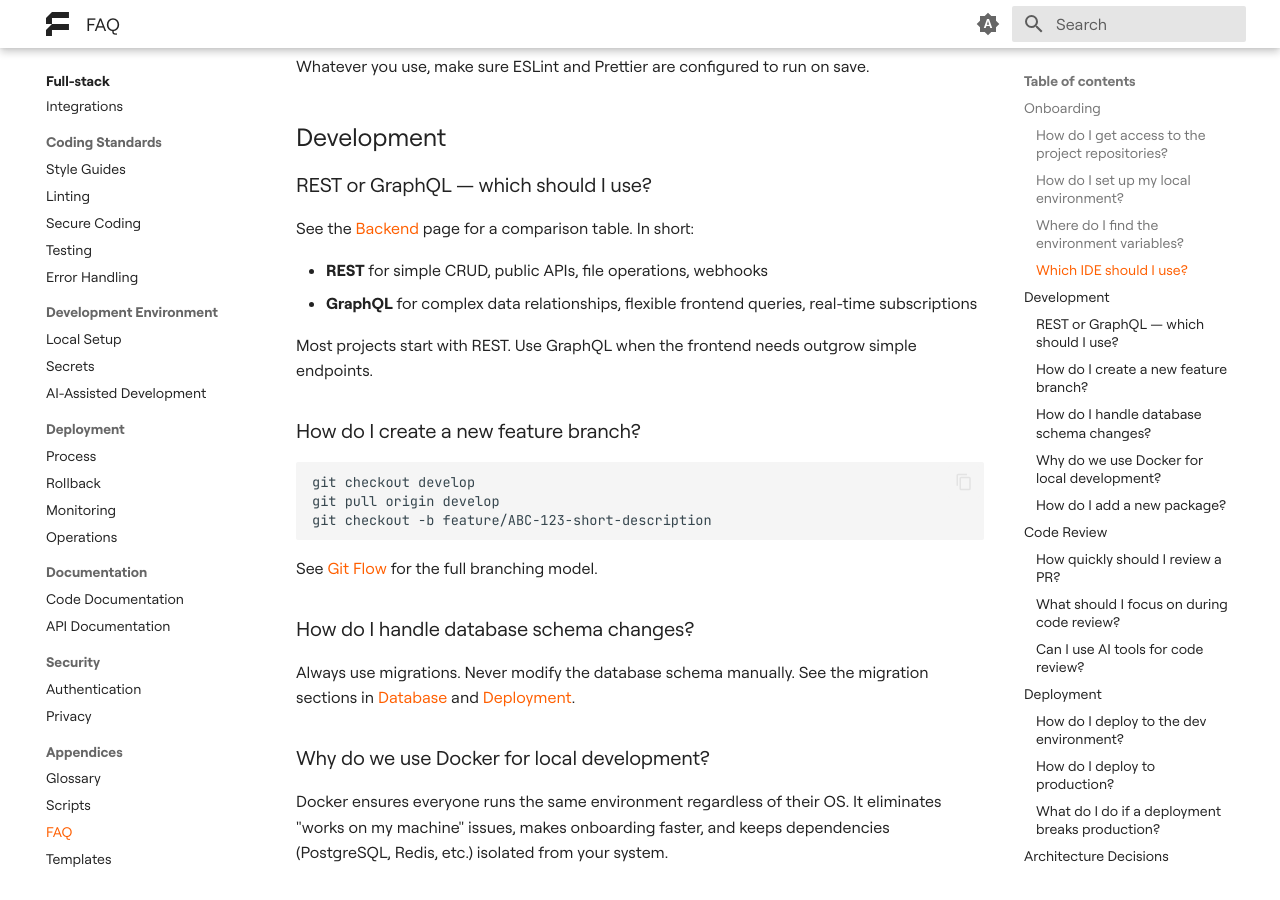
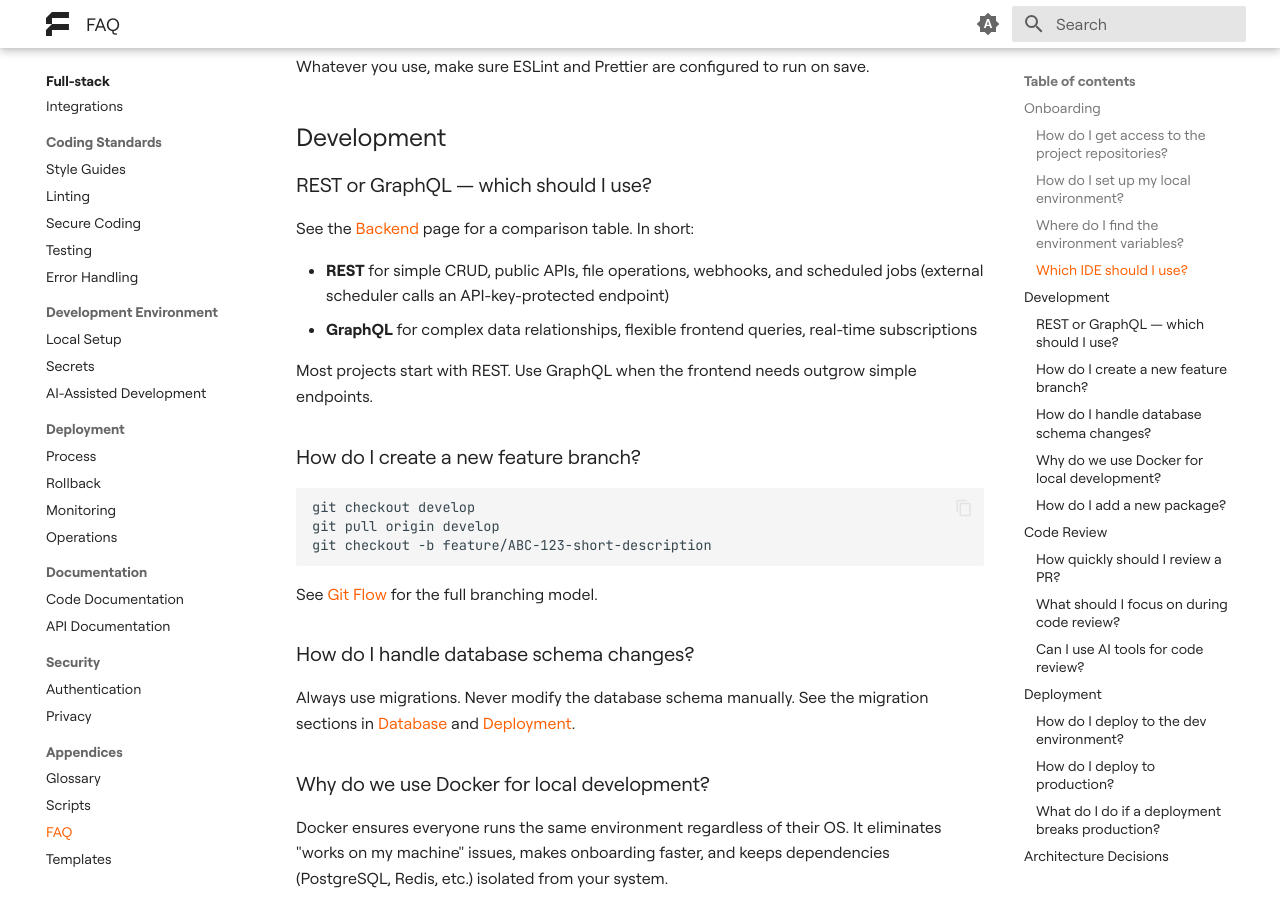
Before and after one commit to futuredapp/Engineering-Handbook, an MkDocs documentation site: the page built from docs/teams/fullstack/appendices/20_faq.md, in a window 1280 px wide and 900 px high, scrolled down 1026 px. Built offline with MkDocs 1.6.1 and Material for MkDocs 9.7.7, drawn with Linux system fonts in a browser that asks for light colours.

Commit message:
feature: mention of scheduled jobs

```diff
--- a/docs/teams/fullstack/appendices/20_faq.md
+++ b/docs/teams/fullstack/appendices/20_faq.md
@@ -38,7 +38,7 @@ Whatever you use, make sure ESLint and Prettier are configured to run on save.
 
 See the [Backend](../tech_stack/10_backend.md) page for a comparison table. In short:
 
-- **REST** for simple CRUD, public APIs, file operations, webhooks
+- **REST** for simple CRUD, public APIs, file operations, webhooks, and scheduled jobs (external scheduler calls an API-key-protected endpoint)
 - **GraphQL** for complex data relationships, flexible frontend queries, real-time subscriptions
 
 Most projects start with REST. Use GraphQL when the frontend needs outgrow simple endpoints.
```
Also changed, not shown: docs/teams/fullstack/tech_stack/10_backend.md (+1 -1 lines).
